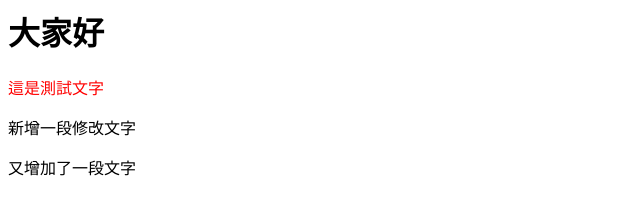
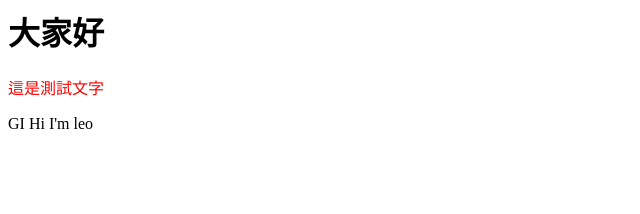
Before and after one commit to bjmqfg83/hahow-git, a plain HTML site: page index3.html in a window 1280 px wide. Shown: the whole page, without its empty margins (0-640 px from the left). Drawn offline with Linux system fonts and the light colour scheme.

Commit message:
modify commit

```diff
--- a/index3.html
+++ b/index3.html
@@ -7,7 +7,6 @@
   <body>
     <h1>大家好</h1>
     <p class="red-color">這是測試文字</p>
-    <span>新增一段修改文字</span>
-    <p>又增加了一段文字</p>
+    <p class="leo_say_hi">GI Hi I'm leo</p>
   </body>
 </html>
```
